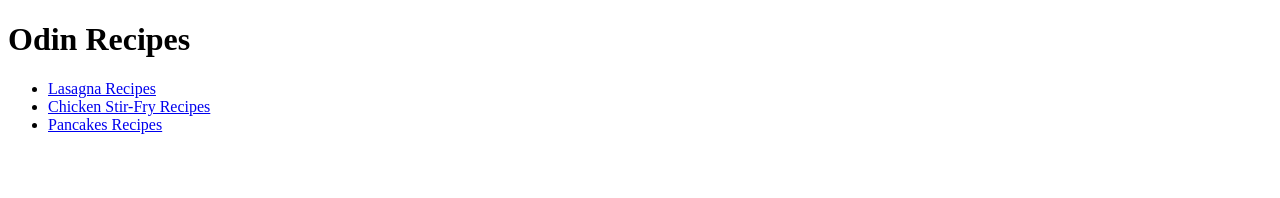
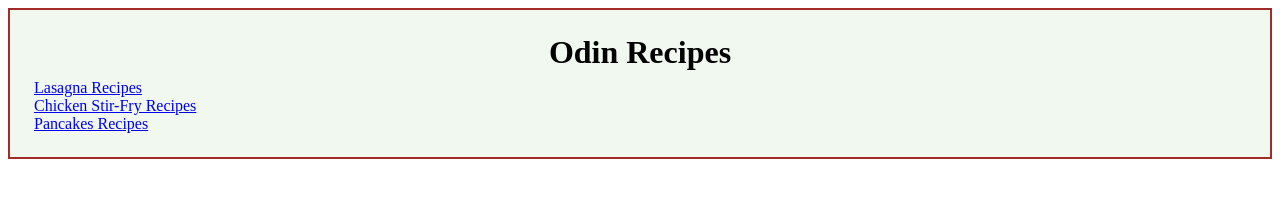
Before and after one commit to malvin149/odin-recipes, a plain HTML site: page index.html in a window 1280 px wide. Drawn offline with Linux system fonts and the light colour scheme.

Commit message:
Create styles.css and Edit index.html

```diff
--- a/index.html
+++ b/index.html
@@ -3,14 +3,19 @@
 <head>
     <meta charset="UTF-8">
     <meta name="viewport" content="width=device-width, initial-scale=1.0">
+    <link rel="stylesheet" href="style.css">
     <title>Recipes</title>
 </head>
 <body>
-    <h1>Odin Recipes</h1>
-    <ul>
-        <li><a href="../odin-recipes/recipes/lasagna.html">Lasagna Recipes</a></li>
-        <li><a href="../odin-recipes/recipes/chicken-stir-fry.html">Chicken Stir-Fry Recipes</a></li>
-        <li><a href="../odin-recipes/recipes/pancakes.html">Pancakes Recipes</a></li>
-    </ul>
+    <div class="container">
+        <h1 class="title">Odin Recipes</h1>
+        <div class="list">
+            <ul>
+                <li><a href="../odin-recipes/recipes/lasagna.html">Lasagna Recipes</a></li>
+                <li><a href="../odin-recipes/recipes/chicken-stir-fry.html">Chicken Stir-Fry Recipes</a></li>
+                <li><a href="../odin-recipes/recipes/pancakes.html">Pancakes Recipes</a></li>
+            </ul>
+        </div>
+    </div>
 </body>
 </html>
--- /dev/null
+++ b/style.css
@@ -0,0 +1,27 @@
+* {
+    box-sizing: border-box;
+    padding: 0;
+    margin: 0;
+}
+
+div.container {
+    background-color: #f0f8f0;
+    border: 2px solid #a52a2a;
+    margin: 16px auto;
+}
+
+div.container {
+    background-color: #f0f8f0;
+    border: 2px solid #a52a2a;
+    margin: 8px;
+    padding: 24px;
+}
+
+.title {
+    text-align: center;
+    margin-bottom: 8px;
+}
+
+li {
+    list-style-type: none;
+}
```
